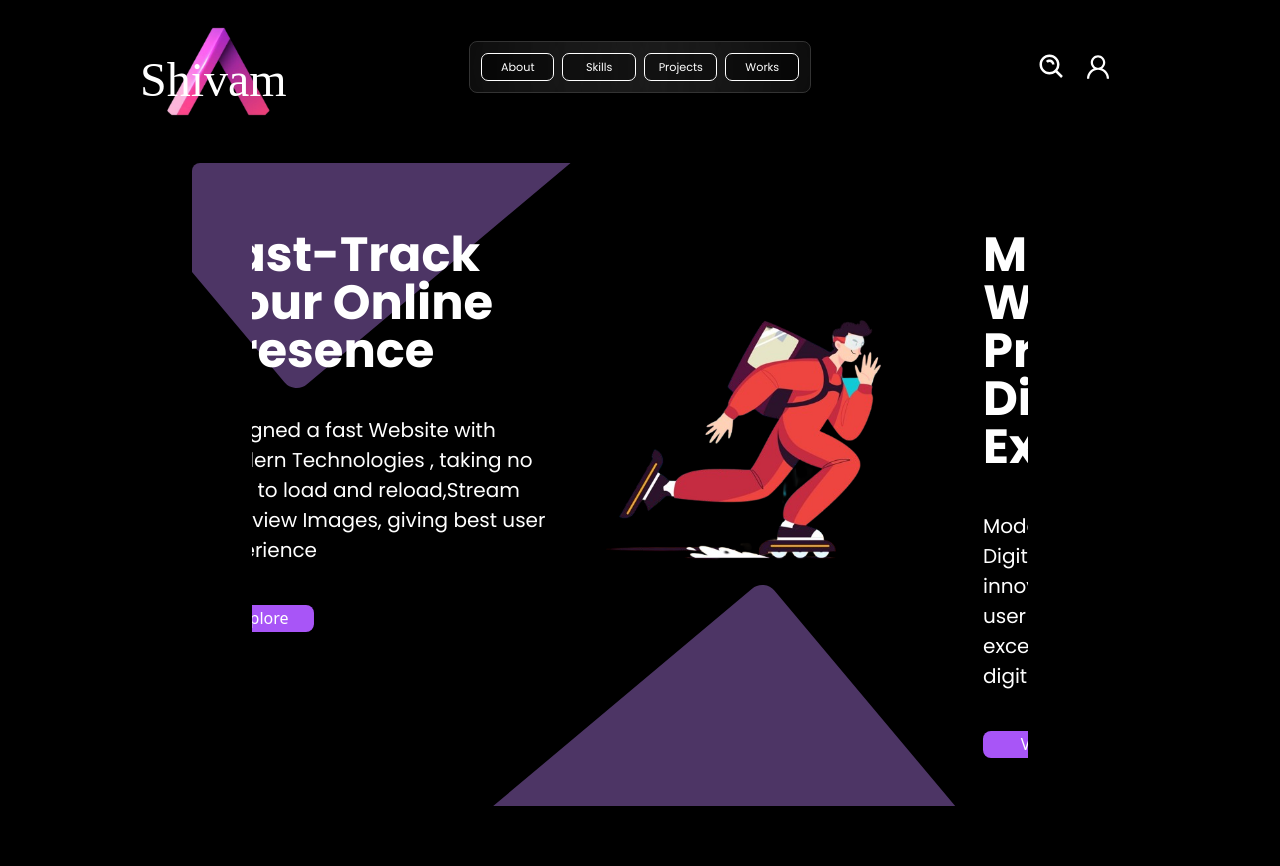
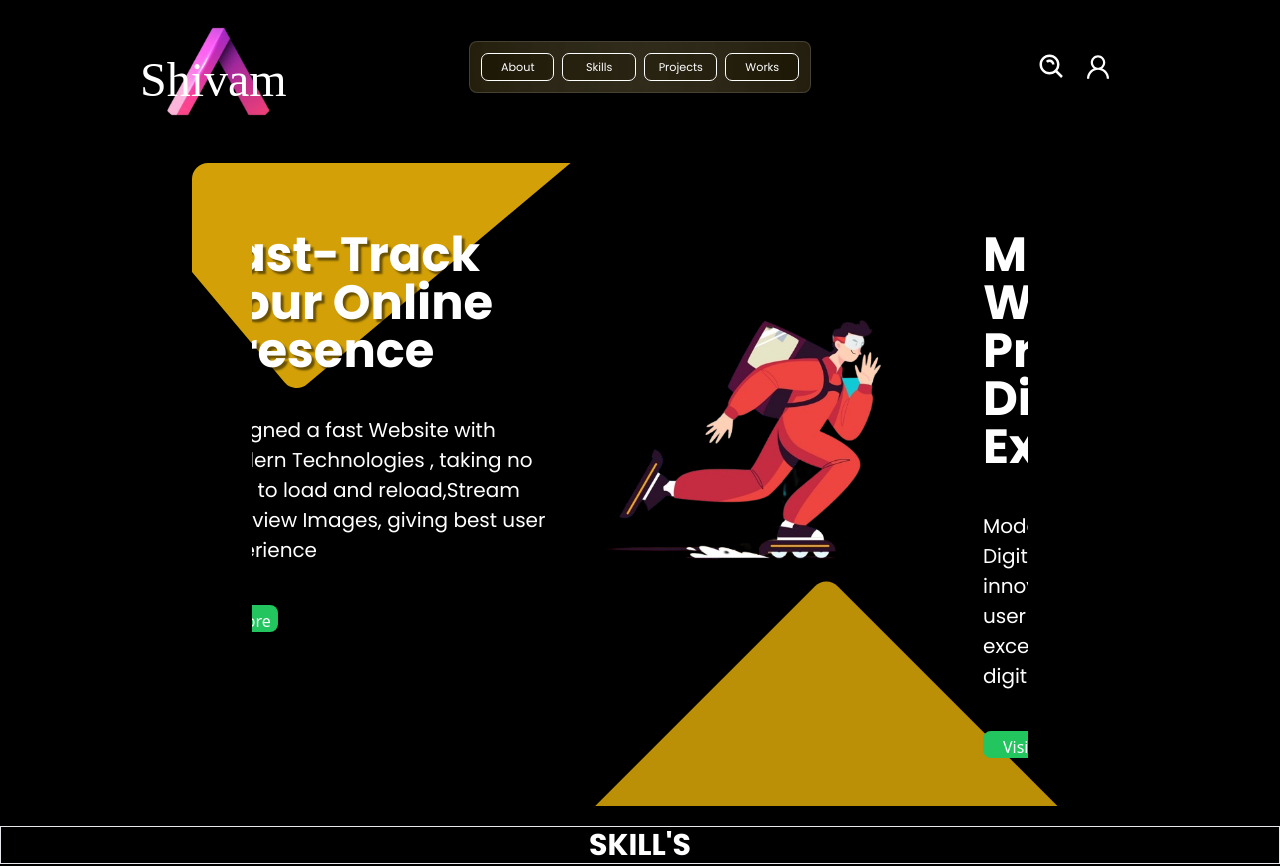
Before and after one commit to Shivvy-The-Coder/MyPortfolio, a React (Vite) app: page / in a window 1280 px wide. Before the commit the page ends 806 px from the top, so only its background shows below. Built offline with nearby package versions, Linux system fonts and the light colour scheme; a web font is replaced by a local one.

Commit message:
codes updatd for skills section

```diff
--- a/src/App.jsx
+++ b/src/App.jsx
@@ -1,6 +1,7 @@
 import React from 'react'
 import Navbar from './Components/Navbar/Navbar';
-import Hero from './Components/Hero';
+import Hero from './Components/Hero/Hero';
+import Skills from './Components/Skills';
 
 
 const App = () => {
@@ -8,6 +9,7 @@ const App = () => {
     <div>
       <Navbar/>
       <Hero/>
+      <Skills/>
     </div>
   )
 }
--- /dev/null
+++ b/src/Components/Cards.jsx
@@ -0,0 +1,9 @@
+import React from 'react'
+
+const Cards = () => {
+  return (
+    <div>Cards</div>
+  )
+}
+
+export default Cards;
--- a/src/Components/Hero.jsx
+++ b/src/Components/Hero/Hero.jsx
@@ -1,11 +1,10 @@
 import React from 'react';
-import img1 from "../../public/Images/Fast.png";
-import img2 from "../../public/Images/ModernDesigns.png";
-import img3 from "../../public/Images/Responsive.png";
+import img1 from "/Images/Fast.png";
+import img2 from "/Images/ModernDesigns.png";
+import img3 from "/Images/Responsive.png";
 import "slick-carousel/slick/slick.css"
 import "slick-carousel/slick/slick-theme.css"
 import Slider from 'react-slick';
-import Button from './Buttons/Button';
 
 
 // here i am making a list of images and its attributes that i am going to use
@@ -63,10 +62,10 @@ const Hero = () => {
             mt-[5vh]
             relative
             sm:p-12
-            rounded-lg
+            rounded-2xl
             '>
             <div
-            className='h-[50vh] bg-purple-400/40
+            className='h-[50vh] bg-yellow-500/90
                        w-[50vh] absolute
                        right-[40%]
                        rotate-[50deg]
@@ -76,11 +75,11 @@ const Hero = () => {
                        sm:h-[60vh]'>
 
                        </div>
-            <div className=' h-[50vh] bg-purple-400/40
+            <div className=' h-[50vh] bg-yellow-500/80
                        w-[50vh] absolute
-                       -right-[10%]
-                       rotate-[50deg] -bottom-[40vh]
-                       rounded-2xl mt-1  sm:right-[20%]
+                       right-[0%]
+                       rotate-[45deg] -bottom-[40vh]
+                       rounded-2xl mt-1  sm:right-[10%]
                        sm:h-[60vh]'></div>
 
             {/*Here the image carousel part will be conducted   */}
@@ -94,9 +93,11 @@ const Hero = () => {
                                       {/* from here on we will design the actual carousel */}
                                       <div className='grid grid-cols-1 sm:grid-cols-2   text-white gap-4 relative'>
                                               <div className='flex flex-col gap-6 sm:gap-10 order-2 sm:order-1 px-3'>
-                                                    <h1 className='text-3xl sm:text-5xl font-bold font-Poppin'>{data.title}</h1>
+                                                    <h1 className='text-3xl sm:text-5xl font-bold font-Poppin'
+                                                        style={{ textShadow: "3px 3px 2px rgba(0, 0, 0, 0.5)" }}
+                                                    >{data.title}</h1>
                                                     <p className='sm:text-[20px] text-[16px] text-white font-Poppin'>{data.Description}</p>
-                                                    <button className=' bg-purple-500 sm:w-[30%] sm:h-[3.4vh] w-[20%]  rounded-lg  shadow-white'>{data.name}</button>
+                                                    <button className=' bg-green-500 w-[20%] sm:h-[3.4vh] p-1  rounded-lg  shadow-white'>{data.name}</button>
                                               </div>
 
                                               <div className='order-1 sm:order-2 my-auto'>
--- a/src/Components/Navbar/Navbar.jsx
+++ b/src/Components/Navbar/Navbar.jsx
@@ -89,7 +89,8 @@ const Navbar = () => {
                 className='
                 font-Poppin  invisible  md:visible
                 lg:w-[80%] md:w-[110%]
-                mx-auto bg-white/1 backdrop-blur-md border border-white/20 shadow-lg
+                mx-auto bg-yellow-500/10
+                backdrop-blur-md border border-white/20 shadow-lg
                 p-[2.5%] rounded-lg overflow-hidden
 
                 '>
@@ -97,6 +98,7 @@ const Navbar = () => {
                                {
                                 Actions.map((data)=>(
                                         <Button
+                                        className=" text-yellow-400"
                                         key={data.id}  name={data.name}/>
                                 ))}
                         </div>
--- /dev/null
+++ b/src/Components/Skills.jsx
@@ -0,0 +1,19 @@
+import React from 'react'
+import Cards from './Cards';
+
+const Skills = () => {
+  return (
+    <div>
+        {/* This Section will be for the upper information predominantely as an introduction ot the section */}
+        <div>
+            <div>
+                <h1 className='text-3xl font-bold text-white font-Poppin border mt-5 text-center'>SKILL'S</h1>
+            </div>
+        </div>
+
+        {/* this section will be kind of explanation  with images and others*/}
+    </div>
+  )
+}
+
+export default Skills;
```
